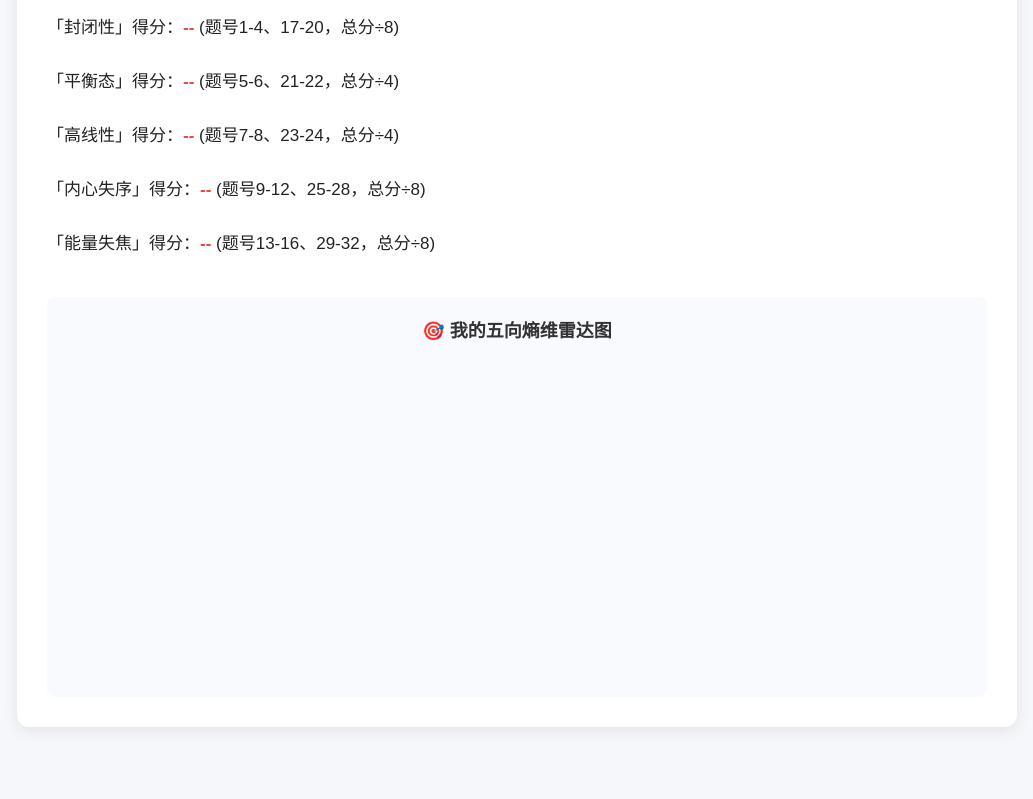
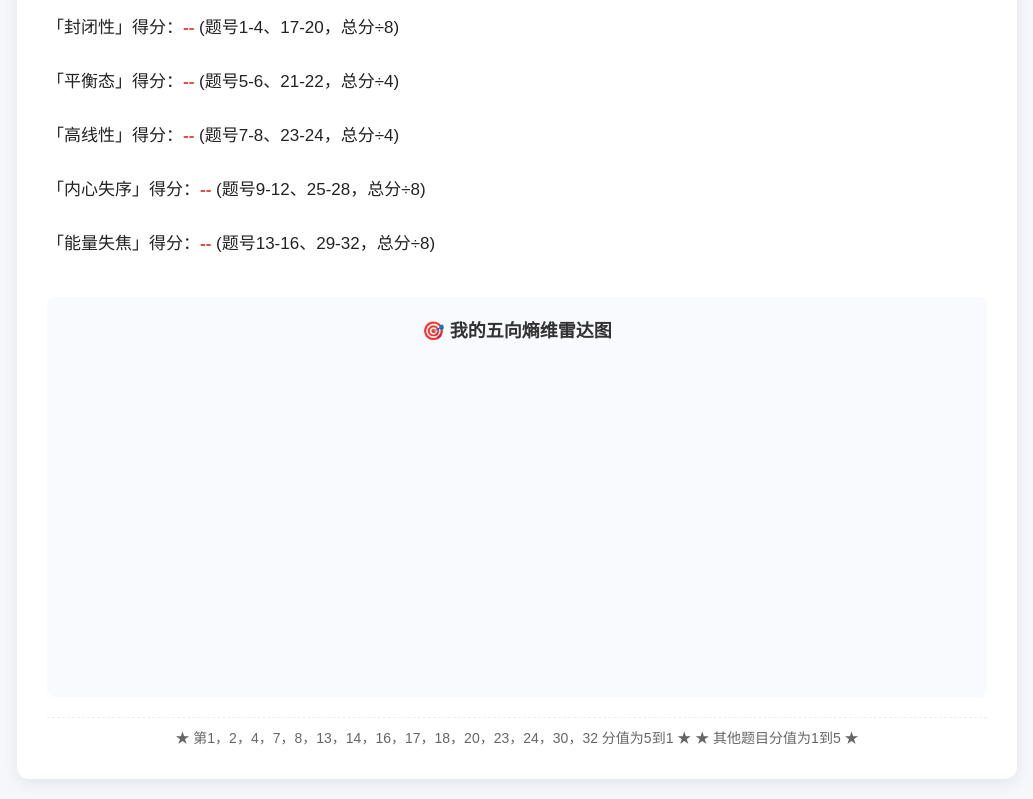
Before and after one commit to yclown/entropy-based-evaluation-scale, a plain HTML site: page index.html in a window 1280 px wide. Shown: the part 5661-6460 px from the top of the page, without its empty margins (123-1156 px from the left). Before the commit the page ends 6408 px from the top, so only its background shows below. Drawn offline with Linux system fonts and the light colour scheme.

Commit message:
Update index.html

```diff
--- a/index.html
+++ b/index.html
@@ -223,6 +223,10 @@
           <div class="chart-container">
             <canvas id="radarChart"></canvas>
           </div>
+        </div>
+        <div class="tips">
+          ★ 第1，2，4，7，8，13，14，16，17，18，20，23，24，30，32 分值为5到1 ★
+          ★ 其他题目分值为1到5 ★
         </div>
       </div>
     </div>
@@ -836,7 +840,7 @@
         ];
         let closeScore = closeIds.reduce(
           (sum, id) => sum + answerResult[id],
-          0
+          0,
         );
         closeScoreDom.innerHTML = closeScore;
         let closeStatus =
@@ -849,7 +853,7 @@
         ];
         let resistanceScore = resistanceIds.reduce(
           (sum, id) => sum + answerResult[id],
-          0
+          0,
         );
         resistanceScoreDom.innerHTML = resistanceScore;
         let resistanceStatus =
```
